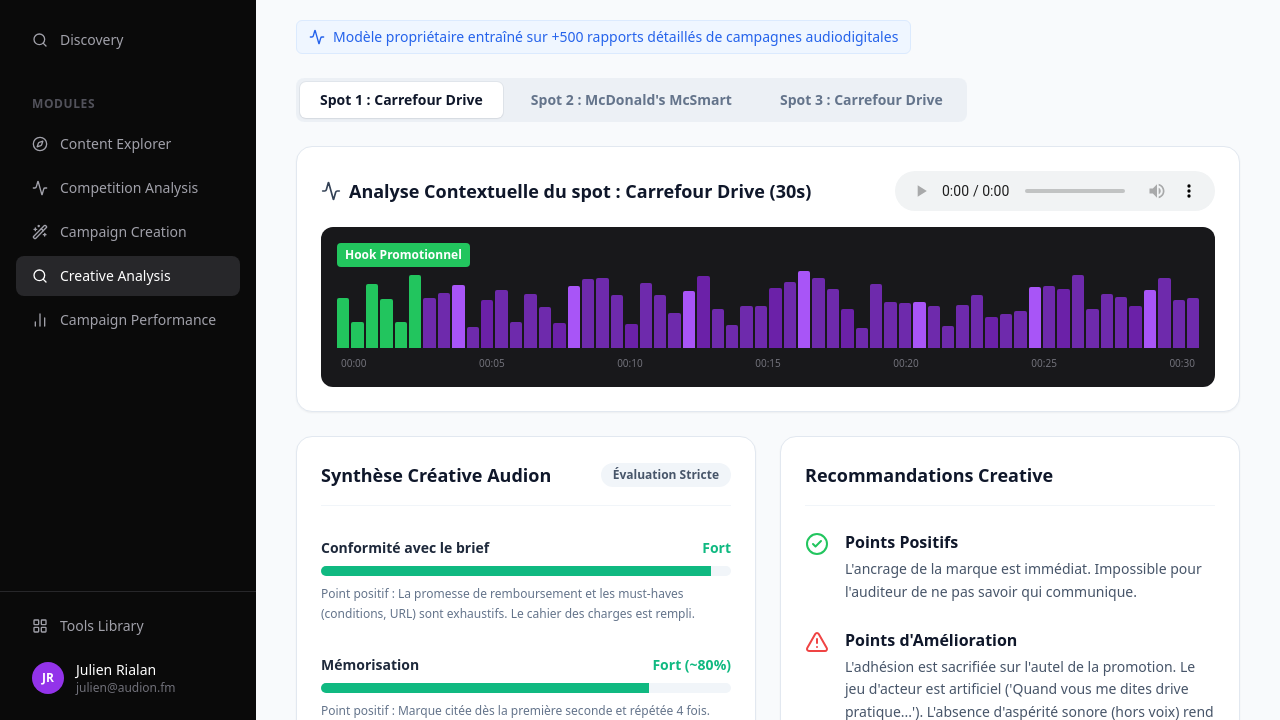
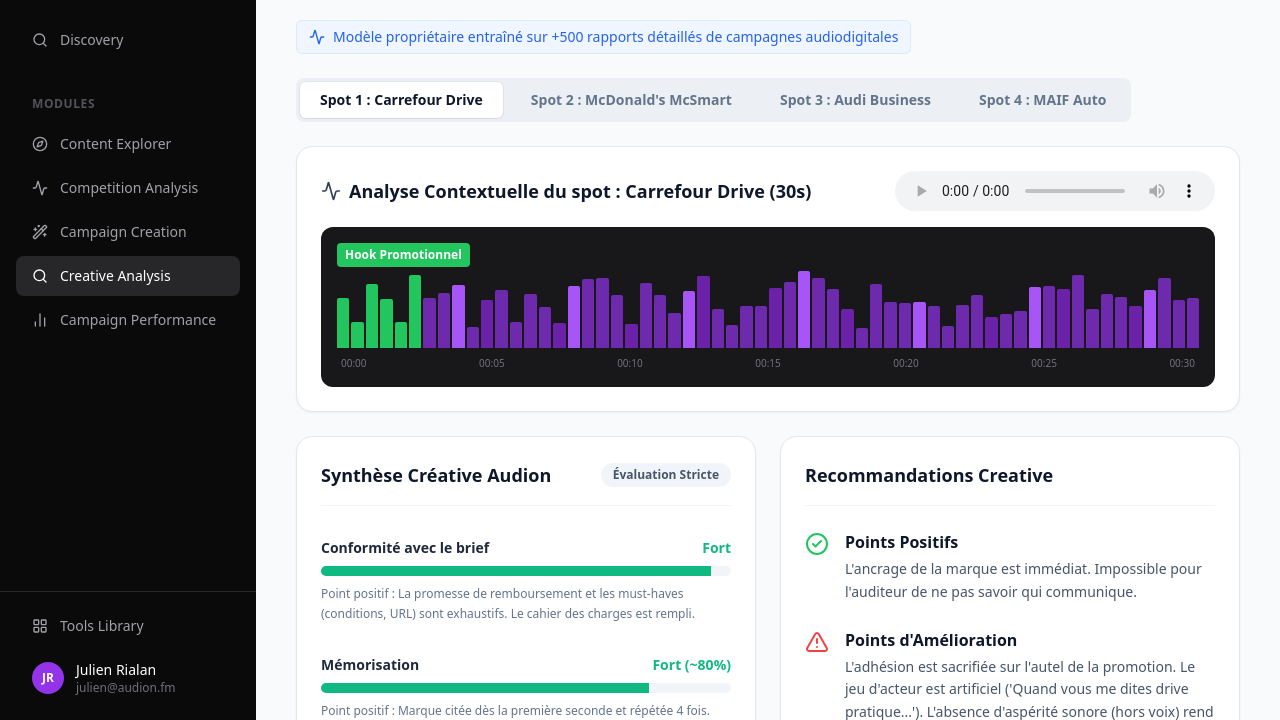
Before and after one commit to julien-hue/platform, a plain HTML site: page index_38.html in a window 1280 px wide. Shown: the part 80-800 px from the top of the page. Drawn offline with nearby package versions, Linux system fonts and the light colour scheme.

Commit message:
Update index_38.html

```diff
--- a/index_38.html
+++ b/index_38.html
@@ -148,24 +148,46 @@
             },
             {
                 id: 3,
-                title: "Carrefour Drive (Copie) (30s)",
+                title: "Audi Business (15s)",
                 badge: "Spot 3",
-                audioSrc: "https://actions.google.com/sounds/v1/alarms/beep_short.ogg",
+                audioSrc: "https://actions.google.com/sounds/v1/water/rain_on_roof.ogg",
                 waveform: {
-                    greenZone: [0, 5],
-                    greenText: "Hook Promotionnel",
+                    greenZone: [0, 4],
+                    greenText: "Hook Marque",
+                    redZone: [6, 15],
+                    redText: "Tunnel Specs (Surcharge)"
+                },
+                scores: {
+                    conformite: { value: 90, label: "Fort (~90%)", color: "bg-emerald-500", text: "Point positif : Le cahier des charges est respecté à la lettre (hybride, autonomie, ChatGPT, URL). Les arguments commerciaux B2B sont présents." },
+                    memorisation: { value: 75, label: "Bon (~75%)", color: "bg-green-500", text: "Point positif : 'Audi Business' est cité dès les premières secondes. La marque est clairement identifiée en introduction." },
+                    adhesion: { value: 30, label: "Faible (~30%)", color: "bg-red-500", text: "Point d'alerte : Ton institutionnel très froid et distant. Le spot ressemble à la lecture d'un catalogue technique et manque cruellement d'accroche émotionnelle." }
+                },
+                reco: {
+                    positive: "Le ciblage contextuel avec 'L'Heure du Monde' est pertinent pour une cible professionnelle B2B.",
+                    negative: "Surcharge cognitive. Lister trop d'arguments à la suite (ChatGPT, hybridation, 815km d'autonomie) empêche l'auditeur de n'en retenir qu'un seul.",
+                    suggestion: "\"Épurer le script. Concentrez-vous sur un seul bénéfice clé par spot (ex: la tranquillité d'esprit avec l'autonomie hybride) pour éviter l'effet 'liste de courses'.\""
+                }
+            },
+            {
+                id: 4,
+                title: "MAIF Auto (20s)",
+                badge: "Spot 4",
+                audioSrc: "https://actions.google.com/sounds/v1/water/rain_on_roof.ogg",
+                waveform: {
+                    greenZone: [5, 12],
+                    greenText: "Storytelling (Pain point)",
                     redZone: null,
                     redText: null
                 },
                 scores: {
-                    conformite: { value: 95, label: "Fort", color: "bg-emerald-500", text: "Analyse identique au Spot 1 (Fichier audio dupliqué). Promesse claire et mentions légales présentes." },
-                    memorisation: { value: 80, label: "Fort (~80%)", color: "bg-emerald-500", text: "Analyse identique au Spot 1. Citation précoce et répétée de la marque." },
-                    adhesion: { value: 25, label: "Critique (~25%)", color: "bg-red-500", text: "Analyse identique au Spot 1. Ton excessivement promotionnel et manque de naturel." }
+                    conformite: { value: 95, label: "Fort (~95%)", color: "bg-emerald-500", text: "Point positif : La promesse (remboursement intégral + apport en cas de vol de leasing) est expliquée très clairement malgré la complexité du sujet." },
+                    memorisation: { value: 80, label: "Fort (~80%)", color: "bg-emerald-500", text: "Point positif : Effet de primauté et de récence. La marque ouvre le spot ('Sponsorisé par la MAIF') et le ferme avec sa signature." },
+                    adhesion: { value: 85, label: "Excellent (~85%)", color: "bg-emerald-500", text: "Point positif : Excellent usage du storytelling conversationnel. Exploiter une angoisse réelle (le vol) pour proposer une solution crée un soulagement et de la confiance." }
                 },
                 reco: {
-                    positive: "Le message est direct et sans ambiguïté sur le prix.",
-                    negative: "Manque total d'originalité. C'est une récitation de prospectus qui ne génère aucune préférence de marque.",
-                    suggestion: "\"Même recommandation que pour le spot 1 : L'Agent de création suggère de réécrire les 5 premières secondes pour intégrer un insight consommateur fort avant de parler de prix.\""
+                    positive: "L'empathie est très forte. L'approche pédagogique sur un sujet contractuel (leasing) rend la marque proche des préoccupations de l'auditeur.",
+                    negative: "La transition avec les mentions légales est un peu abrupte, ce qui casse légèrement l'ambiance intimiste créée au début.",
+                    suggestion: "\"Tenter d'intégrer les mentions légales avec la même intonation rassurante que le reste du spot, pour ne pas donner l'impression d'une accélération publicitaire artificielle.\""
                 }
             }
         ];
```
